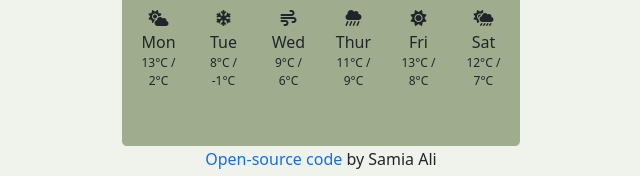
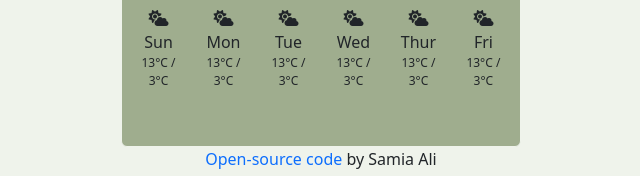
Before and after one commit to samia-ctrl/weather-app-rcs, a plain HTML site: page index.html in a window 1280 px wide. Shown: the part 451-627 px from the top of the page, 319-959 px from the left. Drawn offline with nearby package versions, Linux system fonts and the light colour scheme; no server answers.

Commit message:
forecast created in js using dynamic function

```diff
--- a/index.html
+++ b/index.html
@@ -76,40 +76,7 @@
               >
             </li>
           </ul>
-          <div class="row">
-            <div class="col-2 day-1">
-              <div><i class="fa-solid fa-cloud-sun"></i></div>
-              Mon
-              <div class="forecast" id="mon-forecast">13°C / 2°C</div>
-            </div>
-            <div class="col-2 day-2">
-              <div>
-                <i class="fa-solid fa-snowflake"></i>
-              </div>
-              Tue
-              <div class="forecast" id="tue-forecast">8°C / -1°C</div>
-            </div>
-            <div class="col-2 day-3">
-              <div><i class="fa-solid fa-wind"></i></div>
-              Wed
-              <div class="forecast" id="wed-forecast">9°C / 6°C</div>
-            </div>
-            <div class="col-2 day-4">
-              <div><i class="fa-solid fa-cloud-showers-heavy"></i></div>
-              Thur
-              <div class="forecast" id="thur-forecast">11°C / 9°C</div>
-            </div>
-            <div class="col-2 day-5">
-              <div><i class="fa-sharp fa-solid fa-sun"></i></div>
-              Fri
-              <div class="forecast" id="fri-forecast">13°C / 8°C</div>
-            </div>
-            <div class="col-2 day-6">
-              <div><i class="fa-solid fa-cloud-sun-rain"></i></div>
-              Sat
-              <div class="forecast" id="sat-forecast">12°C / 7°C</div>
-            </div>
-          </div>
+          <div id="forecast"></div>
         </div>
       </div>
     </div>
--- a/src/script.js
+++ b/src/script.js
@@ -31,6 +31,23 @@ let month = months[now.getMonth()];
 let date = now.getDate();
 let year = now.getFullYear();
 currentDate.innerHTML = `${date} ${month} ${year}`;
+
+function displayForecast() {
+  forecastElement = document.querySelector("#forecast");
+  let forecastHTML = `<div class="row">`;
+  let days = ["Sun", "Mon", "Tue", "Wed", "Thur", "Fri"];
+  days.forEach(function (day) {
+    forecastHTML =
+      forecastHTML +
+      `<div class="col-2">
+                  <div><i class="fa-solid fa-cloud-sun"></i></div>
+                  ${day}
+                  <div class="forecast"> <span class ="weather-forecast-max">13°C</span> / <span class ="weather-forecast-max">3°C</span></div>
+                </div>`;
+  });
+  forecastHTML = forecastHTML + `</div>`;
+  forecastElement.innerHTML = forecastHTML;
+}
 
 function getWeather(response) {
   let curTemp = document.querySelector(".big-temp");
@@ -84,3 +101,4 @@ let cLink = document.querySelector(".cTemp");
 cLink.addEventListener("click", celConversion);
 
 defCity("London");
+displayForecast();
--- a/src/style.css
+++ b/src/style.css
@@ -72,7 +72,7 @@ a:active {
 }
 
 a:hover {
-  text-decoration: underline;
+  text-decoration: none;
 }
 
 .data-desc {
```
